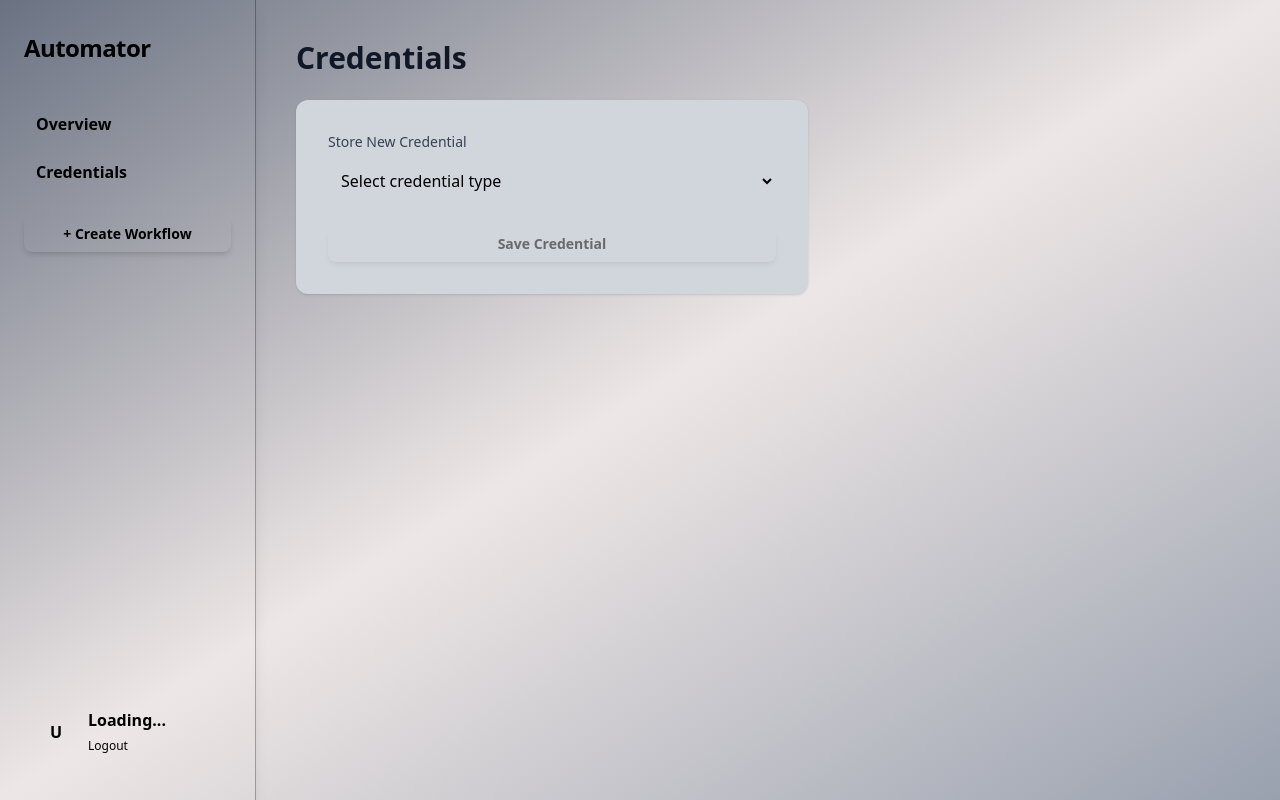
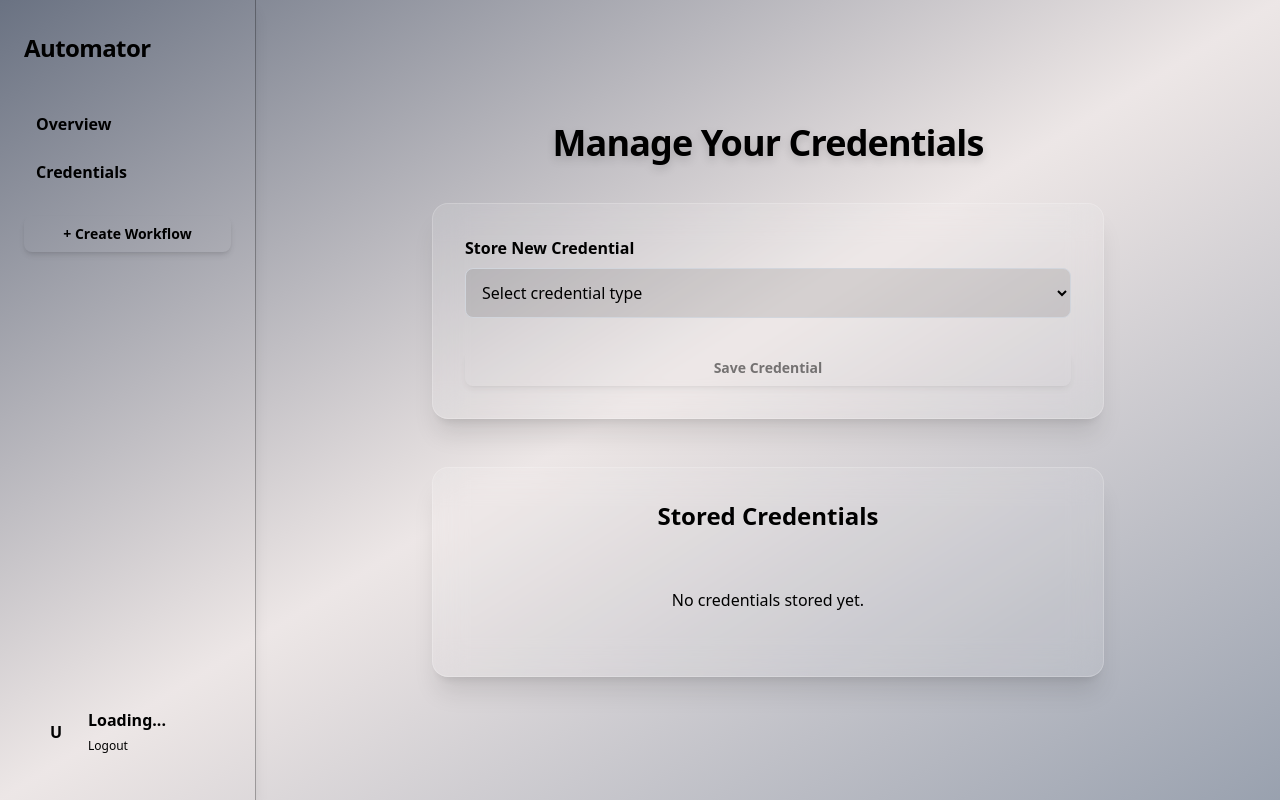
Before and after one commit to chaharhimanshu1004/ai-workflow-automator-ui, a Next.js app: page /credentials in a window 1280 px wide. Built offline with nearby package versions, Linux system fonts and the light colour scheme.

Commit message:
show stored creds and ui fixes

```diff
--- a/app/auth/callback/page.tsx
+++ b/app/auth/callback/page.tsx
@@ -10,6 +10,11 @@ export default function OAuthCallback() {
     const { token } = useAuth();
     const [isProcessing, setIsProcessing] = useState(true);
     const [debugInfo, setDebugInfo] = useState<string>('');
+    const [currentUrl, setCurrentUrl] = useState<string>('');
+
+    useEffect(() => {
+        setCurrentUrl(window.location.href);
+    }, []);
 
     useEffect(() => {
         console.log('OAuth callback page loaded');
@@ -42,9 +47,15 @@ export default function OAuthCallback() {
 
                 try {
                     console.log('Making callback request to backend...');
+                    console.log('Backend URL:', process.env.NEXT_PUBLIC_BE_BASE_URL);
                     setDebugInfo('Sending authorization code to backend...');
 
-                    const authHeaders = { Authorization: `Bearer ${token}` };
+                    const authHeaders = {
+                        'Authorization': `Bearer ${token}`,
+                        'Content-Type': 'application/json'
+                    };
+
+                    console.log('Auth headers:', authHeaders);
 
                     const response = await axios.post(
                         `${process.env.NEXT_PUBLIC_BE_BASE_URL}/oauth/gmail/callback`,
@@ -55,9 +66,18 @@ export default function OAuthCallback() {
                     console.log('Callback successful:', response.data);
                     toast.success('Gmail credentials saved successfully!');
                     router.push('/credentials');
-                } catch (error) {
+                } catch (error: any) {
                     console.error('OAuth callback error:', error);
-                    toast.error('Failed to save Gmail credentials');
+                    console.error('Error response:', error.response?.data);
+                    console.error('Error status:', error.response?.status);
+
+                    if (error.response?.status === 401) {
+                        toast.error('Authentication failed. Please try again.');
+                    } else if (error.response?.status === 400) {
+                        toast.error('Invalid authorization code.');
+                    } else {
+                        toast.error('Failed to save Gmail credentials');
+                    }
                     router.push('/credentials');
                 }
             } else {
@@ -84,9 +104,11 @@ export default function OAuthCallback() {
                 <p className="mt-2 text-xs text-gray-500">
                     {debugInfo}
                 </p>
-                <p className="mt-2 text-xs text-gray-400">
-                    URL: {typeof window !== 'undefined' ? window.location.pathname : 'Loading...'}
-                </p>
+                {currentUrl && (
+                    <p className="mt-2 text-xs text-gray-400">
+                        URL: {currentUrl}
+                    </p>
+                )}
             </div>
         </div>
     );
--- a/app/credentials/page.tsx
+++ b/app/credentials/page.tsx
@@ -1,5 +1,5 @@
 "use client"
-import { useState } from "react"
+import { useState, useEffect } from "react"
 import Sidebar from "@/app/components/Sidebar"
 import { Button } from "@/components/ui/button"
 import axios from "axios"
@@ -24,12 +24,40 @@ const credentialFields: Record<string, { label: string; name: string; type: stri
     gmail: []
 }
 
+interface StoredCredential {
+    id: string;
+    title: string;
+    platform: string;
+    data: Record<string, any>;
+    created_at: string;
+    updated_at: string;
+}
+
 export default function CredentialsPage() {
     const { token } = useAuth();
     const authHeaders = token ? { Authorization: `Bearer ${token}` } : {};
     const [selectedType, setSelectedType] = useState("")
     const [formValues, setFormValues] = useState<Record<string, string>>({})
     const [isOAuthLoading, setIsOAuthLoading] = useState(false)
+    const [credentials, setCredentials] = useState<StoredCredential[]>([]);
+
+    // Fetch stored credentials
+    useEffect(() => {
+        const fetchCredentials = async () => {
+            if (!token) return;
+            try {
+                const response = await axios.get(
+                    `${process.env.NEXT_PUBLIC_BE_BASE_URL}/credentials`,
+                    { headers: authHeaders }
+                );
+                setCredentials(response.data);
+            } catch (error) {
+                console.error('Error fetching credentials:', error);
+                toast.error('Failed to load credentials');
+            }
+        };
+        fetchCredentials();
+    }, [token, isOAuthLoading]);
 
     const handleInputChange = (e: React.ChangeEvent<HTMLInputElement>) => {
         setFormValues({ ...formValues, [e.target.name]: e.target.value })
@@ -42,7 +70,6 @@ export default function CredentialsPage() {
                 `${process.env.NEXT_PUBLIC_BE_BASE_URL}/oauth/gmail/authorize`,
                 { headers: authHeaders }
             );
-
             window.location.href = response.data.auth_url;
         } catch (error) {
             console.error('OAuth initiation error:', error);
@@ -53,12 +80,10 @@ export default function CredentialsPage() {
 
     const handleSave = async (e: React.FormEvent) => {
         e.preventDefault()
-
         if (selectedType === 'gmail') {
             await handleGmailOAuth();
             return;
         }
-
         try {
             const response = await axios.post(`${process.env.NEXT_PUBLIC_BE_BASE_URL}/save-creds`, {
                 title: credentialFields[selectedType]?.[0]?.title || "My Credential",
@@ -70,13 +95,20 @@ export default function CredentialsPage() {
                     ...authHeaders
                 }
             })
-
             toast.success('Credentials saved successfully!');
             setSelectedType("");
             setFormValues({});
+            setIsOAuthLoading(false);
+            // Refetch credentials
+            const creds = await axios.get(
+                `${process.env.NEXT_PUBLIC_BE_BASE_URL}/credentials`,
+                { headers: authHeaders }
+            );
+            setCredentials(creds.data);
         } catch (error) {
             console.error('Error saving credentials:', error);
             toast.error('Failed to save credentials');
+            setIsOAuthLoading(false);
         }
     }
 
@@ -85,18 +117,21 @@ export default function CredentialsPage() {
     return (
         <div className="min-h-screen flex bg-gradient-to-br from-gray-500 via-red-950/10 to-gray-400">
             <Sidebar />
-            <main className="flex-1 p-10">
-                <h1 className="text-3xl font-bold mb-6 text-gray-900">Credentials</h1>
-                <div className="bg-gray-300 rounded-xl shadow p-8 max-w-lg">
-                    <form onSubmit={handleSave} className="space-y-6">
+            <main className="flex-1 flex flex-col items-center justify-center px-4 py-10">
+                <div className="w-full max-w-2xl">
+                    <h1 className="text-4xl font-extrabold mb-10 text-center text-foreground drop-shadow-lg tracking-tight">
+                        Manage Your Credentials
+                    </h1>
+                    <div className="backdrop-blur-lg bg-white/10 border border-white/20 rounded-2xl shadow-xl p-8 mb-12">
+                        <form onSubmit={handleSave} className="space-y-8">
                             <div>
-                            <label className="block text-sm font-medium text-gray-700 mb-2">
+                                <label className="block text-base font-semibold text-foreground mb-2">
                                     Store New Credential
                                 </label>
                                 <select
                                     value={selectedType}
                                     onChange={e => setSelectedType(e.target.value)}
-                                className="w-full rounded border border-gray-300 p-2 focus:outline-none focus:ring-2 focus:ring-primary"
+                                    className="w-full rounded-lg border border-gray-300 p-3 bg-black/10 text-foreground focus:outline-none focus:ring-2 focus:ring-primary"
                                     required
                                     disabled={isOAuthLoading}
                                 >
@@ -108,7 +143,7 @@ export default function CredentialsPage() {
                             </div>
 
                             {selectedType === 'gmail' && (
-                            <div className="bg-blue-50 border border-blue-200 rounded-lg p-4">
+                                <div className="bg-blue-50/60 border border-blue-200 rounded-lg p-4">
                                     <div className="flex items-start">
                                         <div className="flex-shrink-0">
                                             <svg className="h-5 w-5 text-blue-400" fill="currentColor" viewBox="0 0 20 20">
@@ -129,7 +164,7 @@ export default function CredentialsPage() {
 
                             {fields.map(field => (
                                 <div key={field.name}>
-                                <label className="block text-sm font-medium text-gray-700 mb-2">
+                                    <label className="block text-base font-medium text-foreground mb-2">
                                         {field.label}
                                     </label>
                                     <input
@@ -137,7 +172,7 @@ export default function CredentialsPage() {
                                         name={field.name}
                                         value={formValues[field.name] || ""}
                                         onChange={handleInputChange}
-                                    className="w-full rounded border border-gray-300 p-2 focus:outline-none focus:ring-2 focus:ring-primary"
+                                        className="w-full rounded-lg border border-gray-300 p-3 bg-black/10 text-foreground focus:outline-none focus:ring-2 focus:ring-primary"
                                         placeholder={field.placeholder}
                                         required
                                         disabled={isOAuthLoading}
@@ -165,6 +200,29 @@ export default function CredentialsPage() {
                             </Button>
                         </form>
                     </div>
+
+                    {/* Stored Credentials List */}
+                    <div className="backdrop-blur-lg bg-white/10 border border-white/20 rounded-2xl shadow-xl p-8">
+                        <h2 className="text-2xl font-bold mb-6 text-foreground text-center">Stored Credentials</h2>
+                        {credentials.length === 0 ? (
+                            <div className="text-muted-foreground text-center py-8">No credentials stored yet.</div>
+                        ) : (
+                            <ul className="space-y-4">
+                                {credentials.map((cred) => (
+                                    <li
+                                        key={cred.id}
+                                        className="flex items-center justify-between bg-black/20 rounded-lg px-5 py-4 shadow-sm"
+                                    >
+                                        <span className="font-semibold text-foreground">{cred.title}</span>
+                                        <span className="text-xs px-3 py-1 rounded bg-primary/10 text-primary font-medium uppercase tracking-wide">
+                                            {cred.platform}
+                                        </span>
+                                    </li>
+                                ))}
+                            </ul>
+                        )}
+                    </div>
+                </div>
             </main>
         </div>
     )
```
Lines whose indentation alone changed are shown as unchanged.
